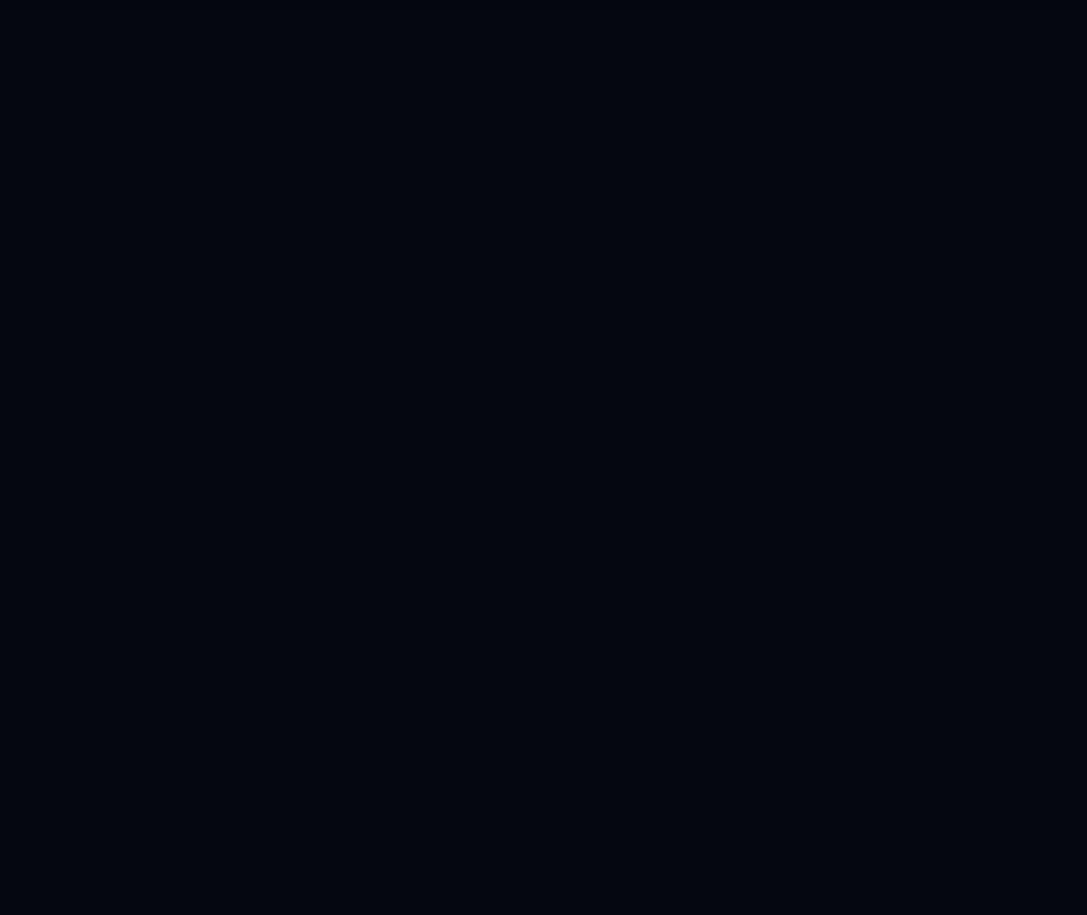
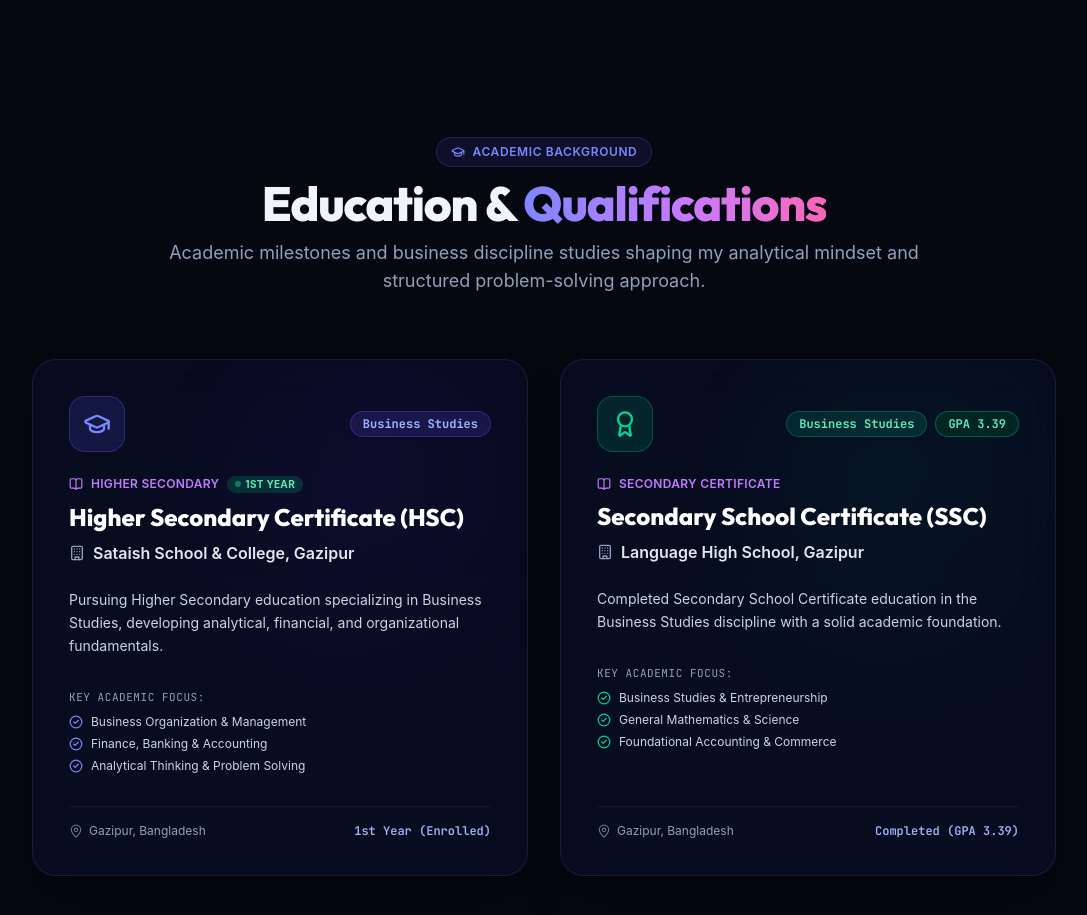
Before and after one commit to mrirakib04/portfolio-practice-2, a React (Vite) app: page / in a window 1280 px wide. Shown: the part 7020-7935 px from the top of the page, without its empty margins (96-1183 px from the left). Before the commit the page ends 7061 px from the top, so only its background shows below. Built offline with nearby package versions, Linux system fonts and the light colour scheme.

Commit message:
feat: add Education section with academic milestones

```diff
--- a/src/App.jsx
+++ b/src/App.jsx
@@ -9,6 +9,7 @@ import About from './sections/About'
 import Skills from './sections/Skills'
 import Experience from './sections/Experience'
 import Projects from './sections/Projects'
+import Education from './sections/Education'
 
 function App() {
   useEffect(() => {
@@ -40,6 +41,7 @@ function App() {
           <Skills />
           <Experience />
           <Projects />
+          <Education />
         </main>
       </div>
     </div>
--- /dev/null
+++ b/src/sections/Education.jsx
@@ -0,0 +1,165 @@
+import { motion } from 'framer-motion'
+import {
+  GraduationCap,
+  Sparkles,
+  Calendar,
+  MapPin,
+  Award,
+  BookOpen,
+  CheckCircle2,
+  Building,
+  ArrowRight,
+  TrendingUp,
+} from 'lucide-react'
+import { educationData } from '../data/portfolioData'
+
+export default function Education() {
+  return (
+    <section id="education" className="py-24 relative z-10">
+      <div className="max-w-7xl mx-auto px-4 sm:px-6 lg:px-8">
+
+        {/* Section Header */}
+        <div className="text-center max-w-3xl mx-auto space-y-3 mb-16" data-aos="fade-up">
+          <div className="inline-flex items-center gap-2 px-3.5 py-1.5 rounded-full bg-indigo-500/10 border border-indigo-500/25 text-indigo-400 text-xs font-semibold uppercase tracking-wider">
+            <GraduationCap className="w-3.5 h-3.5" /> ACADEMIC BACKGROUND
+          </div>
+          <h2 className="text-3xl sm:text-5xl font-extrabold tracking-tight">
+            Education &{' '}
+            <span className="bg-gradient-to-r from-indigo-400 via-purple-400 to-pink-400 bg-clip-text text-transparent">
+              Qualifications
+            </span>
+          </h2>
+          <p className="text-slate-400 text-base sm:text-lg">
+            Academic milestones and business discipline studies shaping my analytical mindset and structured problem-solving approach.
+          </p>
+        </div>
+
+        {/* Education Cards Grid */}
+        <div className="grid grid-cols-1 md:grid-cols-2 gap-8 max-w-5xl mx-auto">
+          {educationData.map((edu, index) => {
+            const isHsc = edu.id === 'hsc-sataish'
+
+            return (
+              <div
+                key={edu.id}
+                data-aos="fade-up"
+                data-aos-delay={index * 150}
+                className="group relative p-7 sm:p-9 rounded-3xl bg-[#090e23]/85 border border-white/[0.08] hover:border-indigo-500/50 backdrop-blur-xl shadow-2xl transition-all duration-300 flex flex-col justify-between overflow-hidden"
+              >
+                {/* Background Ambient Glow */}
+                <div
+                  className={`absolute top-0 right-0 w-72 h-72 rounded-full blur-3xl pointer-events-none transition-opacity ${
+                    isHsc
+                      ? 'bg-gradient-to-br from-indigo-600/15 via-purple-600/10 to-transparent group-hover:opacity-100 opacity-60'
+                      : 'bg-gradient-to-br from-emerald-600/15 via-teal-600/10 to-transparent group-hover:opacity-100 opacity-60'
+                  }`}
+                />
+
+                <div className="space-y-6 relative z-10">
+                  {/* Top Bar: Icon + Status Pill */}
+                  <div className="flex items-center justify-between gap-3">
+                    <div
+                      className={`w-14 h-14 rounded-2xl flex items-center justify-center border transition-transform duration-300 group-hover:scale-110 shadow-inner ${
+                        isHsc
+                          ? 'bg-indigo-500/15 border-indigo-500/30 text-indigo-400'
+                          : 'bg-emerald-500/15 border-emerald-500/30 text-emerald-400'
+                      }`}
+                    >
+                      {isHsc ? (
+                        <GraduationCap className="w-7 h-7" />
+                      ) : (
+                        <Award className="w-7 h-7" />
+                      )}
+                    </div>
+
+                    <div className="flex flex-wrap items-center gap-2">
+                      <span
+                        className={`px-3 py-1 text-xs font-mono font-bold rounded-full border shadow-sm ${
+                          isHsc
+                            ? 'bg-indigo-500/15 text-indigo-300 border-indigo-500/30'
+                            : 'bg-emerald-500/15 text-emerald-300 border-emerald-500/30'
+                        }`}
+                      >
+                        {edu.group}
+                      </span>
+
+                      {edu.result && (
+                        <span className="px-3 py-1 text-xs font-mono font-extrabold rounded-full bg-emerald-950/80 text-emerald-300 border border-emerald-500/40">
+                          {edu.result}
+                        </span>
+                      )}
+                    </div>
+                  </div>
+
+                  {/* Degree & Institution */}
+                  <div className="space-y-2">
+                    <div className="flex items-center gap-2 text-xs font-semibold text-purple-400 uppercase tracking-wide">
+                      <BookOpen className="w-3.5 h-3.5" />
+                      <span>{edu.badge}</span>
+                      {edu.isCurrent && (
+                        <span className="inline-flex items-center gap-1 px-2 py-0.5 rounded-full bg-emerald-500/20 text-emerald-300 text-[10px] font-bold">
+                          <span className="w-1.5 h-1.5 rounded-full bg-emerald-400 animate-pulse" />
+                          1st Year
+                        </span>
+                      )}
+                    </div>
+
+                    <h3 className="font-heading text-xl sm:text-2xl font-extrabold text-white group-hover:text-indigo-300 transition-colors">
+                      {edu.degree}
+                    </h3>
+
+                    <div className="flex items-center gap-2 text-sm sm:text-base font-semibold text-slate-200">
+                      <Building className="w-4 h-4 text-slate-400 shrink-0" />
+                      <span>{edu.institution}</span>
+                    </div>
+                  </div>
+
+                  {/* Description */}
+                  <p className="text-xs sm:text-sm text-slate-300 leading-relaxed">
+                    {edu.description}
+                  </p>
+
+                  {/* Key Highlights */}
+                  <div className="space-y-2 pt-2">
+                    <div className="text-[11px] font-mono uppercase tracking-wider text-slate-400">
+                      Key Academic Focus:
+                    </div>
+                    <div className="space-y-1.5">
+                      {edu.highlights.map((item, hIdx) => (
+                        <div
+                          key={hIdx}
+                          className="flex items-center gap-2 text-xs text-slate-300"
+                        >
+                          <CheckCircle2
+                            className={`w-3.5 h-3.5 shrink-0 ${
+                              isHsc ? 'text-indigo-400' : 'text-emerald-400'
+                            }`}
+                          />
+                          <span>{item}</span>
+                        </div>
+                      ))}
+                    </div>
+                  </div>
+                </div>
+
+                {/* Card Footer */}
+                <div className="mt-8 pt-4 border-t border-white/[0.06] flex items-center justify-between text-xs text-slate-400 relative z-10">
+                  <div className="flex items-center gap-1.5">
+                    <MapPin className="w-3.5 h-3.5 text-slate-500" />
+                    <span>{edu.location}</span>
+                  </div>
+
+                  <div className="font-mono text-indigo-300 font-semibold">
+                    {edu.status}
+                  </div>
+                </div>
+
+              </div>
+            )
+          })}
+        </div>
+
+      </div>
+    </section>
+  )
+}
```
